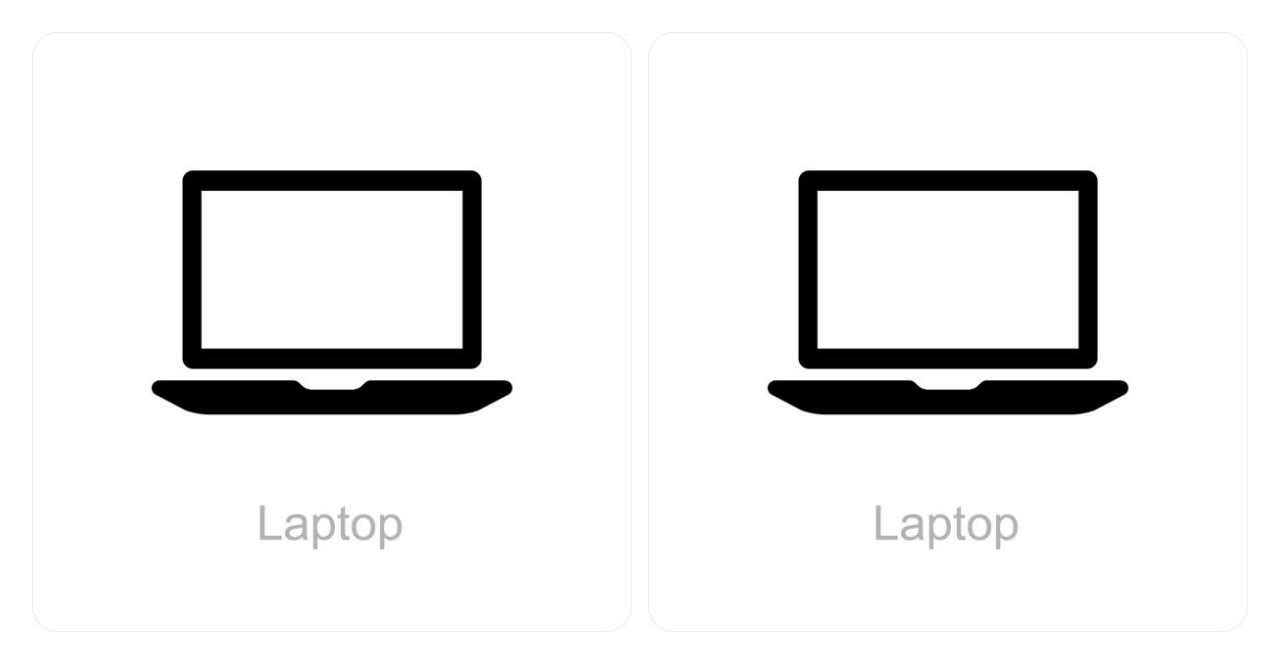
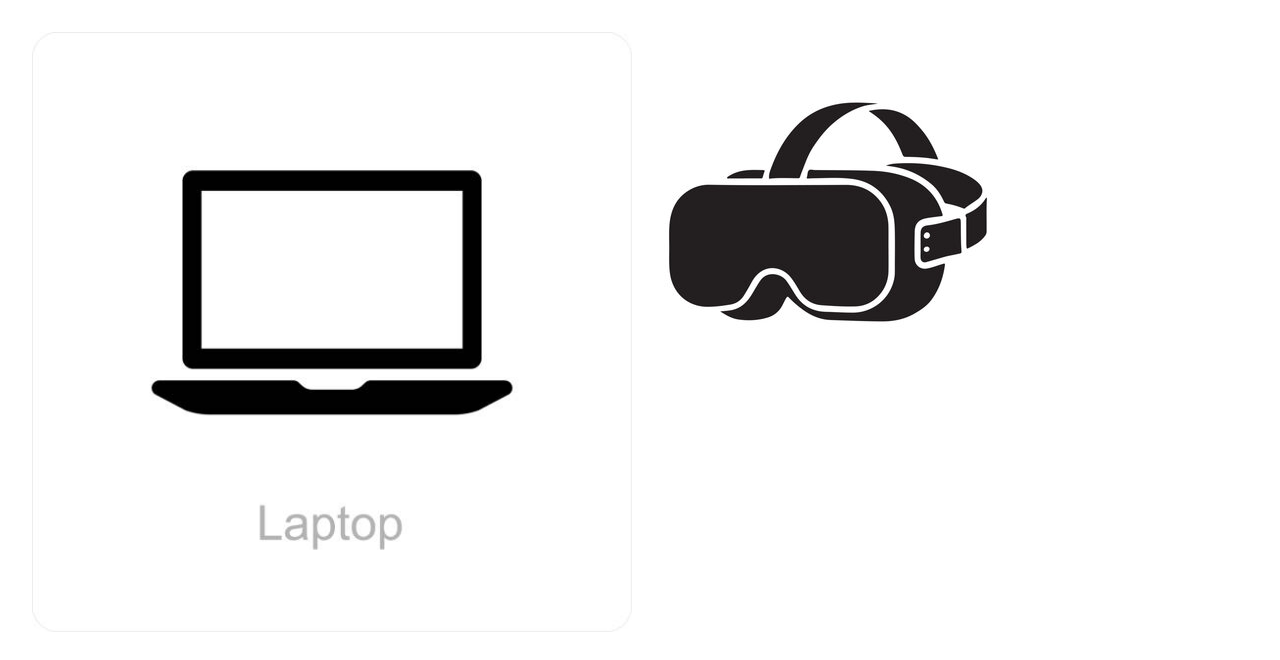
Before and after one commit to maxp7/Gimme_Gear, a React (Vite) app in the folder client/: page / in a window 1280 px wide. Shown: the top 660 px of the page. Built offline with nearby package versions, Linux system fonts and the light colour scheme.

Commit message:
test images

```diff
--- a/client/src/components/HomePage.tsx
+++ b/client/src/components/HomePage.tsx
@@ -7,12 +7,12 @@ export default function HomePage() {
       <div className="w-[700px] grid grid-cols-2 grid-rows-2 gap-4">
         <Categorie
           imgSrc="/laptop.jpg"
-          altText="Laptop"
+          altText="Laptops"
           categoryName="Laptops"
         />
         <Categorie
-          imgSrc="/laptop.jpg"
-          altText="Laptop"
+          imgSrc="/vr.jpg"
+          altText="VR Headsets"
           categoryName="VR Headsets"
         />
 
```
Also changed, not shown: client/public/vr.jpg (added).
